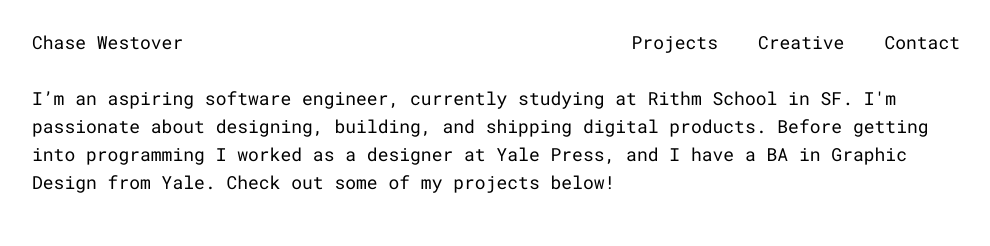
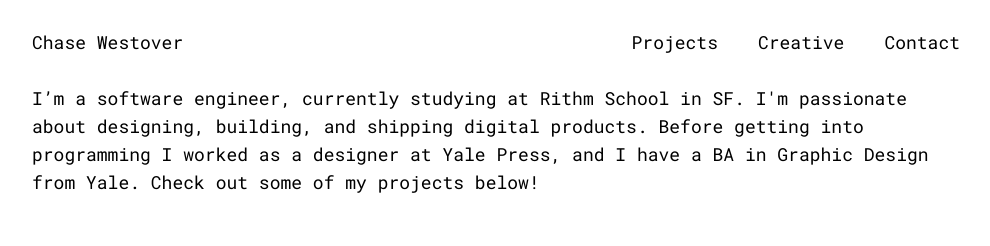
Before and after one commit to chasewestover/personal-site, a React (Create React App) app: page / in a window 1280 px wide. Shown: the top 246 px of the page, without its empty margins (144-1134 px from the left). Built offline with nearby package versions, Linux system fonts and the light colour scheme.

Commit message:
took out 'aspiring' lol

```diff
--- a/src/About.js
+++ b/src/About.js
@@ -1,7 +1,7 @@
 function About(){
   return (
     <div className='my-5 text-xl '>
-      <p className="text-md md:text-lg">I’m an aspiring software engineer, currently studying at Rithm School in SF.
+      <p className="text-md md:text-lg">I’m a software engineer, currently studying at Rithm School in SF.
         I'm passionate about designing, building, and shipping digital products. Before getting into programming I worked as a
         designer at Yale Press, and I have a BA in Graphic Design from Yale. Check out some of my projects below!</p>
     </div>
```
